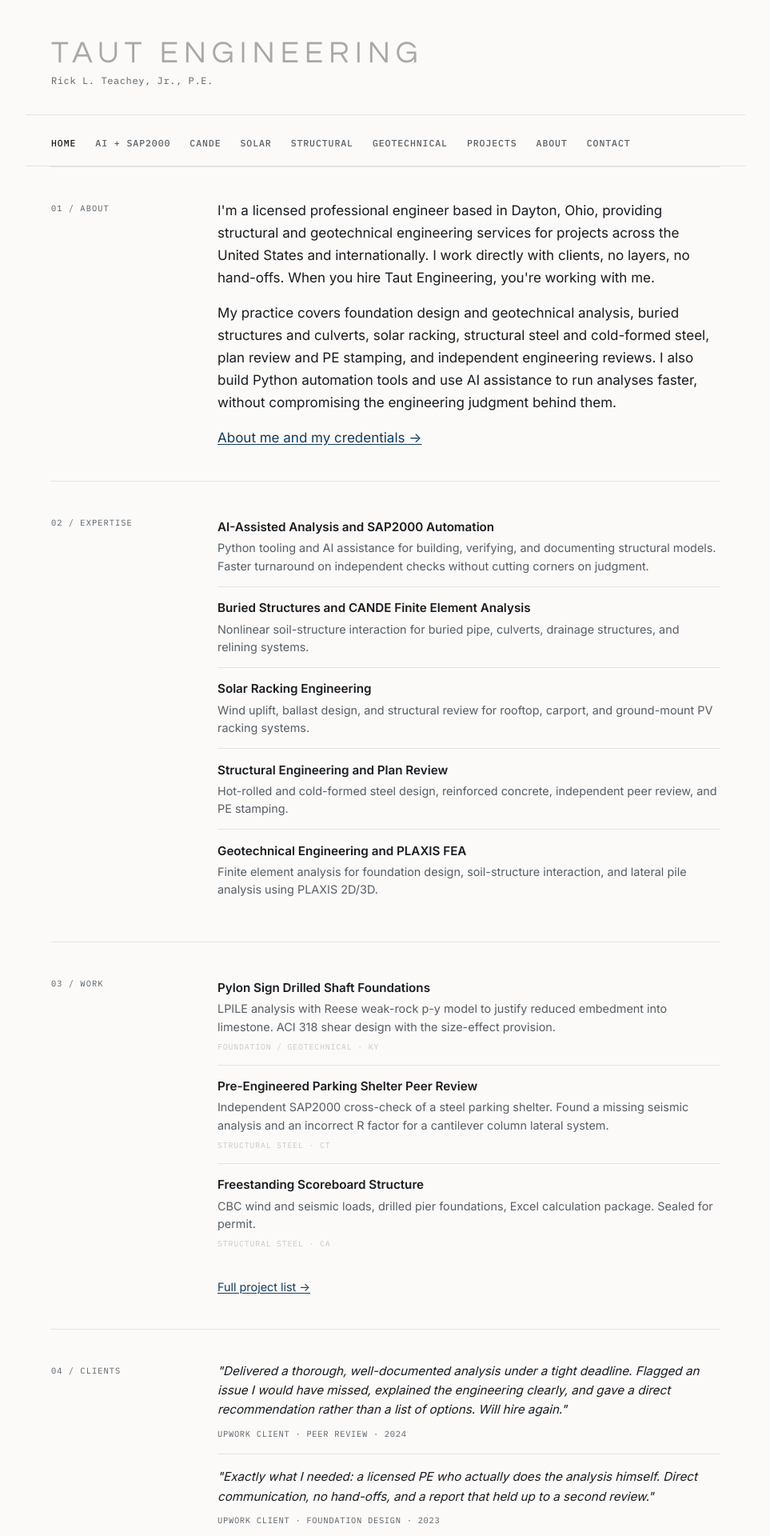
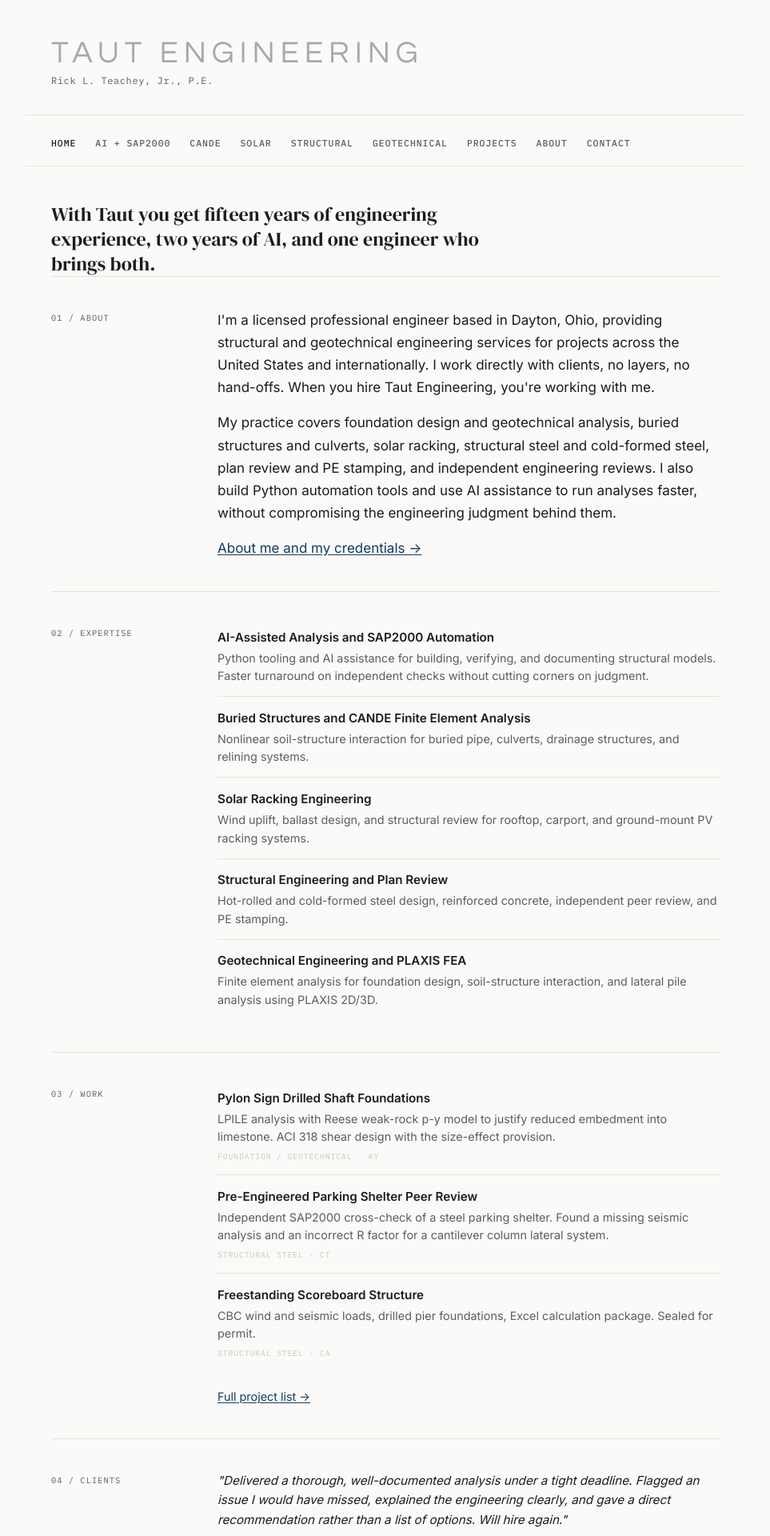
Before and after one commit to Ricyteach/ricyteach.github.io, a Jekyll site: the page built from index.html, in a window 1280 px wide. Shown: the top 1920 px of the page at 80% size, without its empty margins (158-1121 px from the left). Built offline with Jekyll 4.4.1, drawn with Linux system fonts in a browser that asks for light colours.

Commit message:
Add hero headline
Co-Authored-By: Claude Opus 4.8 <noreply@anthropic.com>

```diff
--- a/assets/css/style.css
+++ b/assets/css/style.css
@@ -111,6 +111,18 @@ strong { font-weight: 600; }
   max-width: var(--max-w);
   margin: 0 auto;
   padding: 0 var(--pad);
+}
+
+/* --- Hero --- */
+.site-hero { padding: 2.75rem 0 0; }
+
+.hero-headline {
+  font-family: var(--font-serif);
+  font-size: 1.5rem;
+  font-weight: 400;
+  color: var(--ink);
+  line-height: 1.3;
+  max-width: 580px;
 }
 
 /* --- Two-column section grid --- */
--- a/index.html
+++ b/index.html
@@ -2,6 +2,10 @@
 layout: default
 description: "Structural and geotechnical engineering services. Foundation design, PLAXIS FEA, CANDE buried structure analysis, solar racking, structural steel, plan review, and independent engineering reviews. Rick Teachey, PE."
 ---
+
+<div class="site-hero">
+  <p class="hero-headline">With Taut you get fifteen years of engineering experience, two years of AI, and one engineer who brings both.</p>
+</div>
 
 <section class="site-section">
   <div class="section-rail">
```
